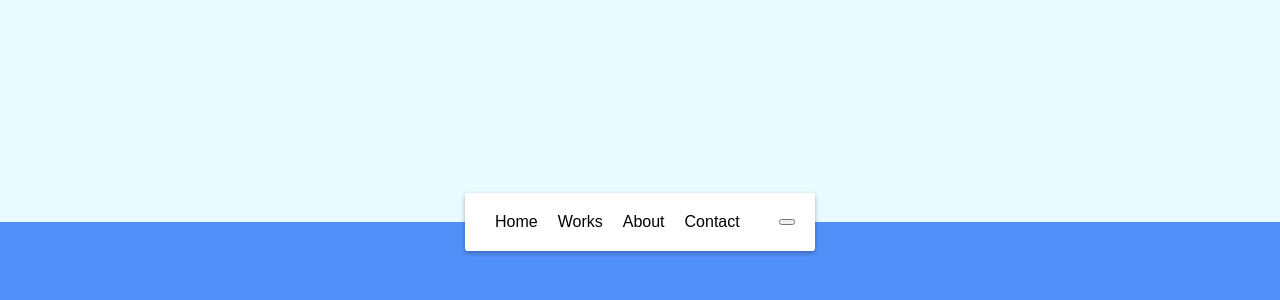
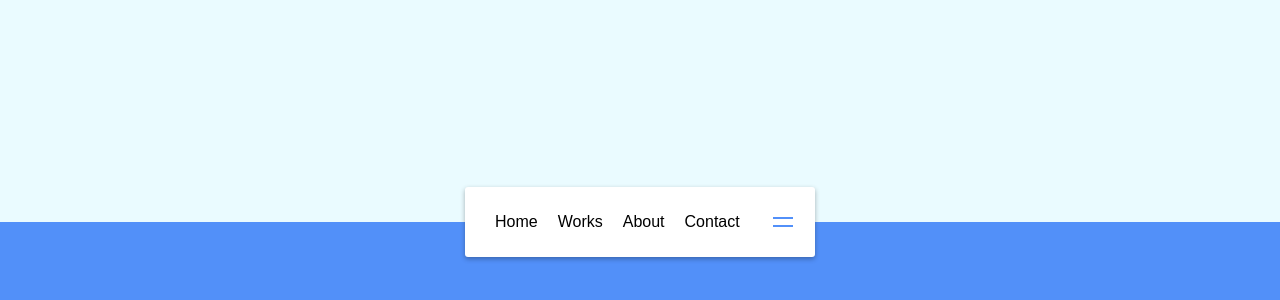
Before and after one commit to subhamBharadwaz/animated-navigation-js, a plain HTML site: page index.html in a window 1280 px wide. Shown: the part 178-478 px from the top of the page. Drawn offline with Linux system fonts and the light colour scheme; a web font is replaced by a local one.

Commit message:
added icon

```diff
--- a/style.css
+++ b/style.css
@@ -67,3 +67,31 @@ nav ul li a {
   text-decoration: none;
   margin: 0 10px;
 }
+
+.icon {
+  background-color: #fff;
+  border: 0;
+  cursor: pointer;
+  padding: 0;
+  position: relative;
+  height: 30px;
+  width: 30px;
+}
+
+.icon:focus {
+  outline: 0;
+}
+
+.icon .line {
+  background-color: #5290f9;
+  height: 2px;
+  width: 20px;
+  position: absolute;
+  top: 10px;
+  left: 5px;
+}
+
+.icon .line2 {
+  top: auto;
+  bottom: 10px;
+}
```
